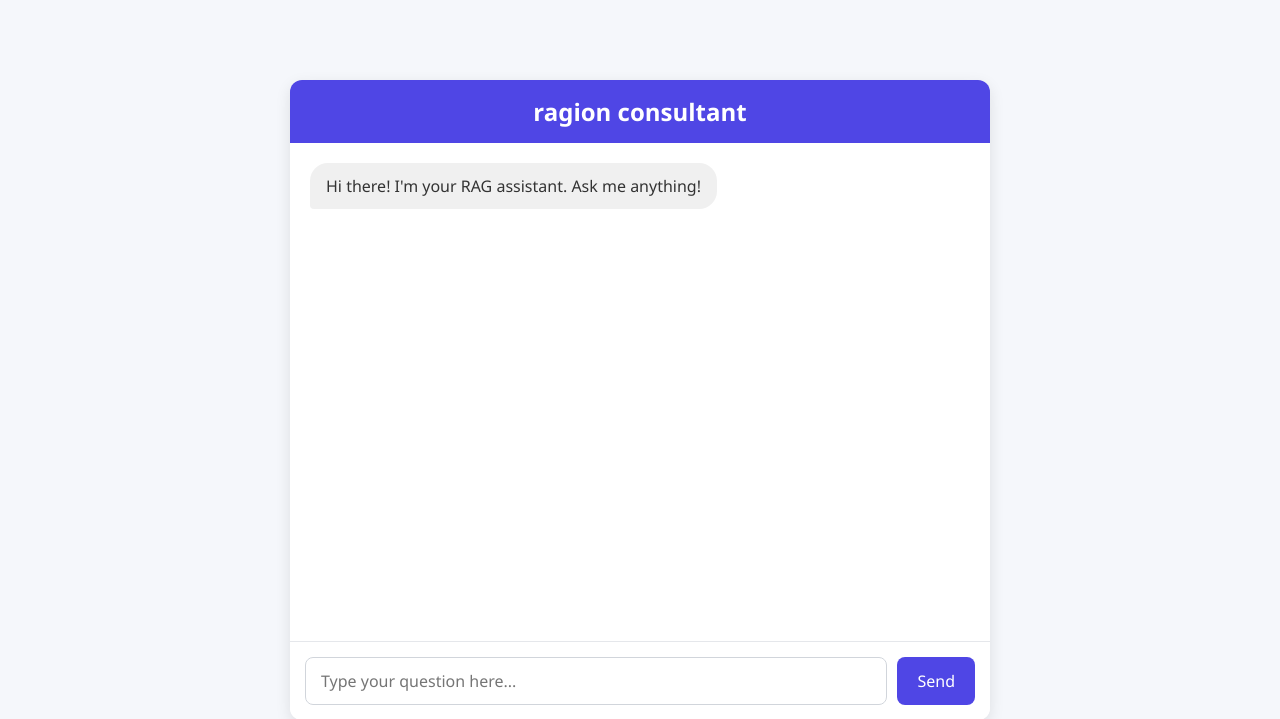
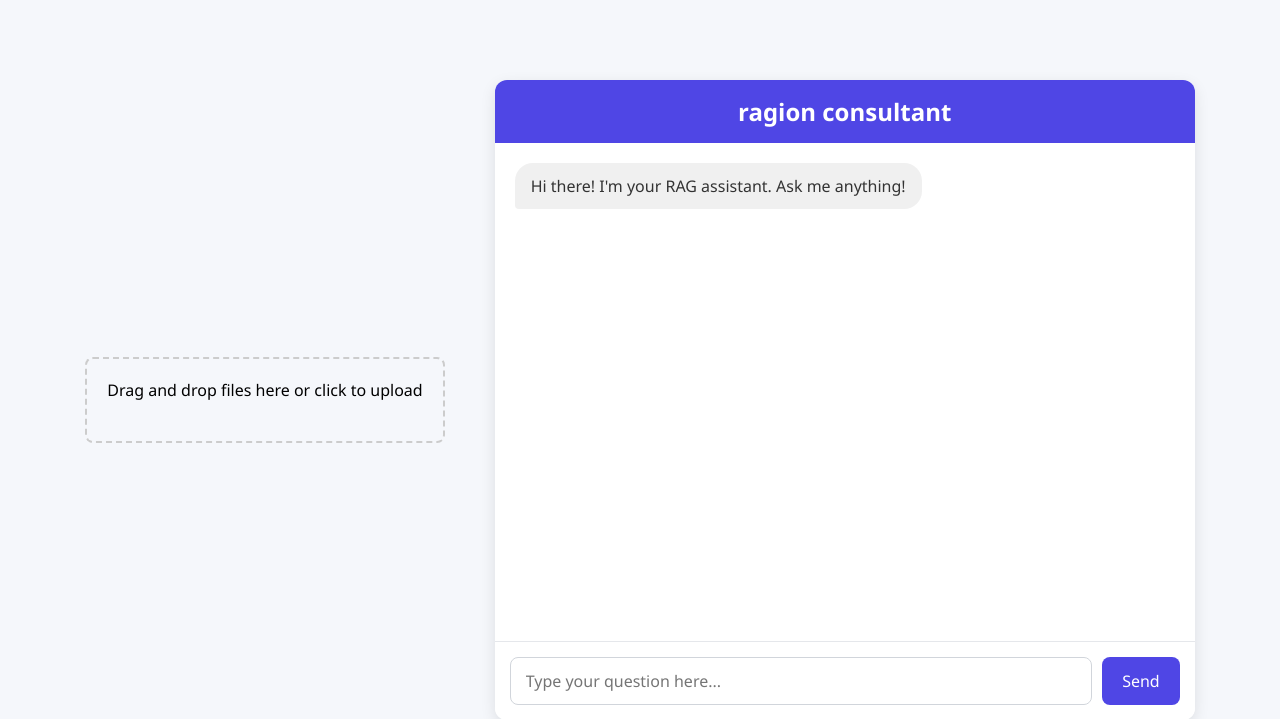
Before and after one commit to emmanueluwa/ragion, a Flask app: page / in a window 1280 px wide. Shown: the top 719 px of the page. Run offline with Flask 3, Linux system fonts and the light colour scheme.

Commit message:
adding upload document section to frontend

```diff
--- a/static/style.css
+++ b/static/style.css
@@ -13,6 +13,24 @@ body {
   align-items: center;
   min-height: 100vh;
   padding: 20px;
+}
+
+/* File uploader */
+.file-uploader {
+  border: 2px dashed #ccc;
+  padding: 20px;
+  text-align: center;
+  cursor: pointer;
+  border-radius: 8px;
+  margin-right: 50px;
+}
+
+.file-uploader input[type="file"] {
+  display: none;
+}
+
+.upload-progress {
+  margin-top: 20px;
 }
 
 /* Chat Container */
--- a/templates/index.html
+++ b/templates/index.html
@@ -10,6 +10,11 @@
     />
   </head>
   <body>
+    <div class="file-uploader">
+      <p>Drag and drop files here or click to upload</p>
+      <input type="file" id="file-input" multiple />
+      <div class="upload-progress"></div>
+    </div>
     <div class="chat-container">
       <div class="chat-header">
         <h1>ragion consultant</h1>
```
